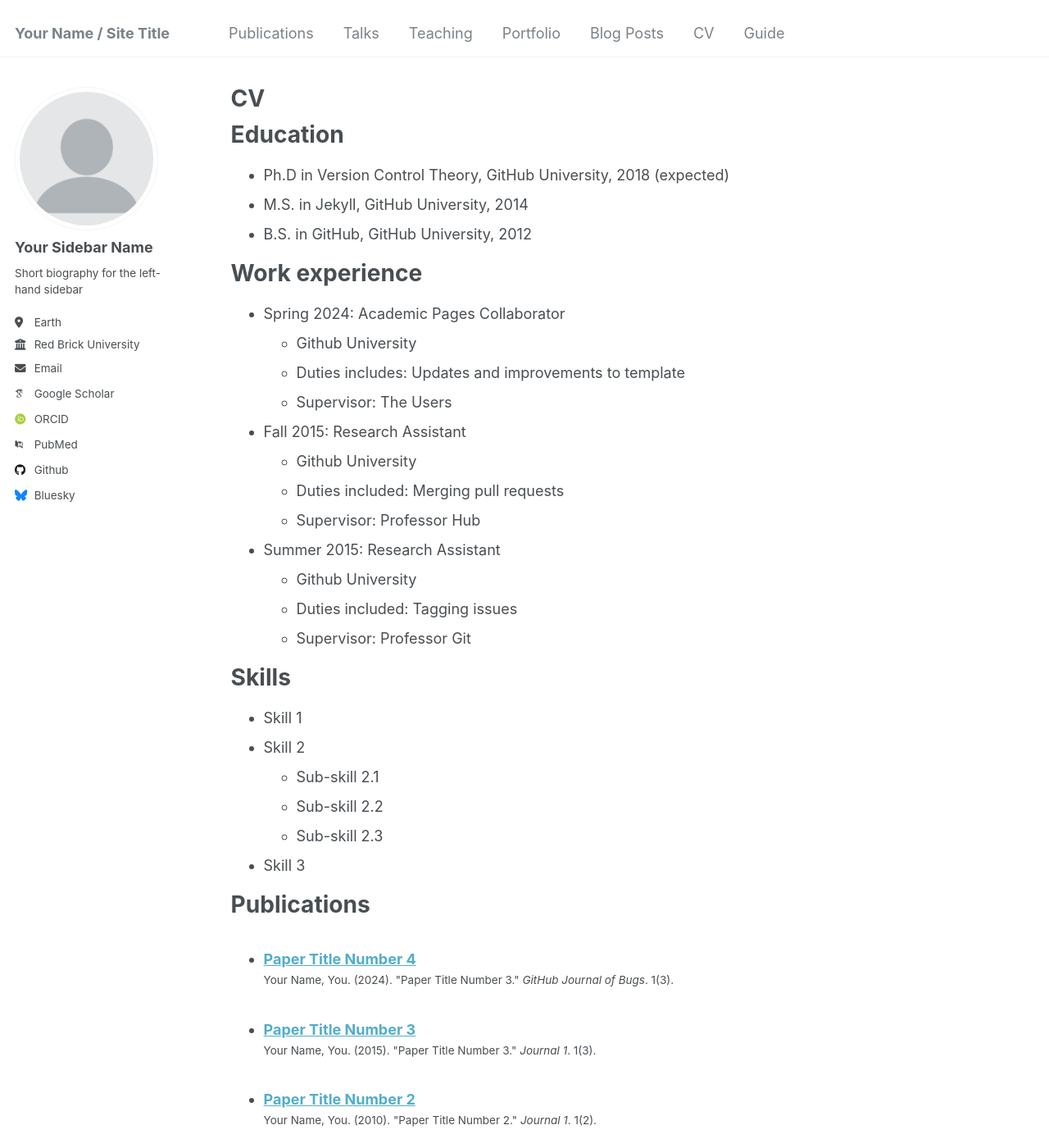
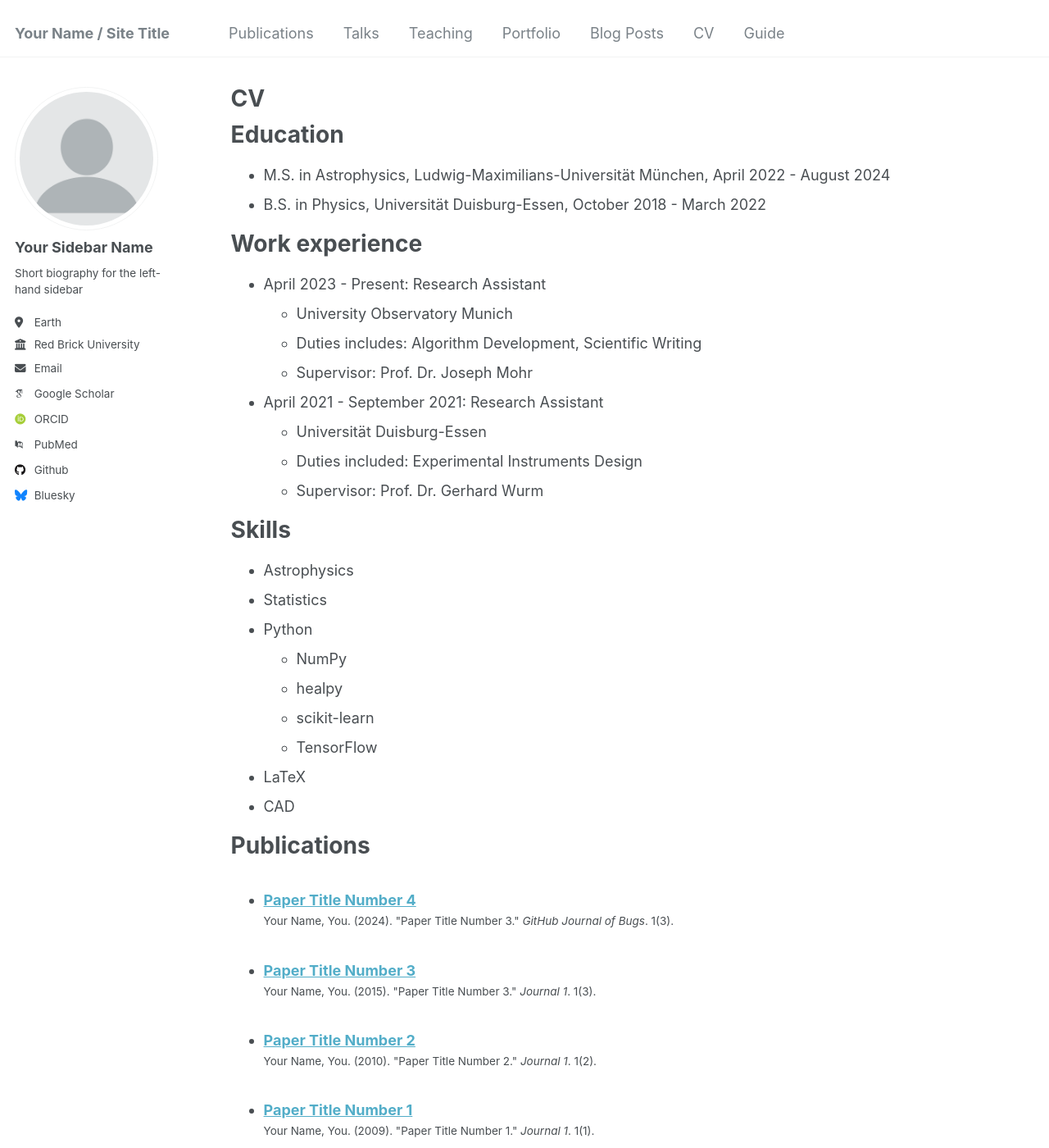
Before and after one commit to xhvoid/Xu-Han.github.io, a Jekyll site: the page built from _pages/cv.md, in a window 1280 px wide and 1400 px high. Shown: the whole window at 82% size. Built offline with Jekyll 4.4.1, drawn with Linux system fonts in a browser that asks for light colours; some web fonts are replaced.

Commit message:
Update cv.md

```diff
--- a/_pages/cv.md
+++ b/_pages/cv.md
@@ -11,35 +11,34 @@ redirect_from:
 
 Education
 ======
-* Ph.D in Version Control Theory, GitHub University, 2018 (expected)
-* M.S. in Jekyll, GitHub University, 2014
-* B.S. in GitHub, GitHub University, 2012
+
+* M.S. in Astrophysics, Ludwig-Maximilians-Universität München, April 2022 - August 2024
+* B.S. in Physics, Universität Duisburg-Essen, October 2018 - March 2022
 
 Work experience
 ======
-* Spring 2024: Academic Pages Collaborator
-  * Github University
-  * Duties includes: Updates and improvements to template
-  * Supervisor: The Users
+* April 2023 - Present: Research Assistant
+  * University Observatory Munich
+  * Duties includes: Algorithm Development, Scientific Writing
+  * Supervisor: Prof. Dr. Joseph Mohr
 
-* Fall 2015: Research Assistant
-  * Github University
-  * Duties included: Merging pull requests
-  * Supervisor: Professor Hub
+* April 2021 - September 2021: Research Assistant
+  * Universität Duisburg-Essen
+  * Duties included: Experimental Instruments Design
+  * Supervisor: Prof. Dr. Gerhard Wurm
 
-* Summer 2015: Research Assistant
-  * Github University
-  * Duties included: Tagging issues
-  * Supervisor: Professor Git
 
 Skills
 ======
-* Skill 1
-* Skill 2
-  * Sub-skill 2.1
-  * Sub-skill 2.2
-  * Sub-skill 2.3
-* Skill 3
+* Astrophysics
+* Statistics
+* Python
+  * NumPy
+  * healpy
+  * scikit-learn
+  * TensorFlow
+* LaTeX
+* CAD
 
 Publications
 ======
```
